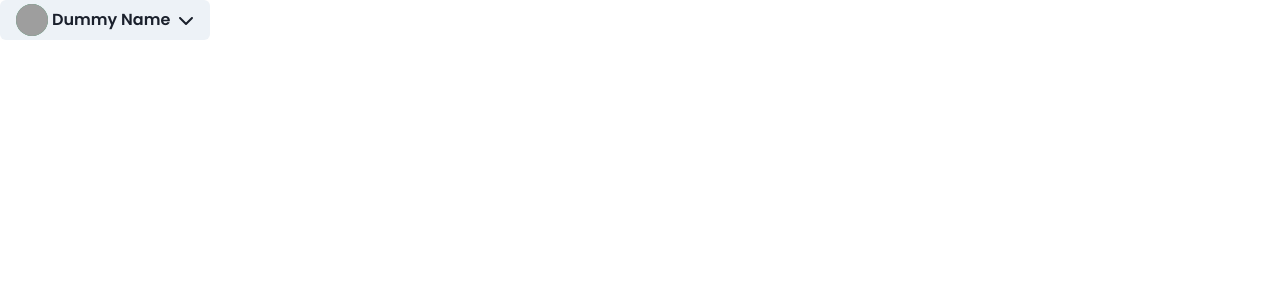
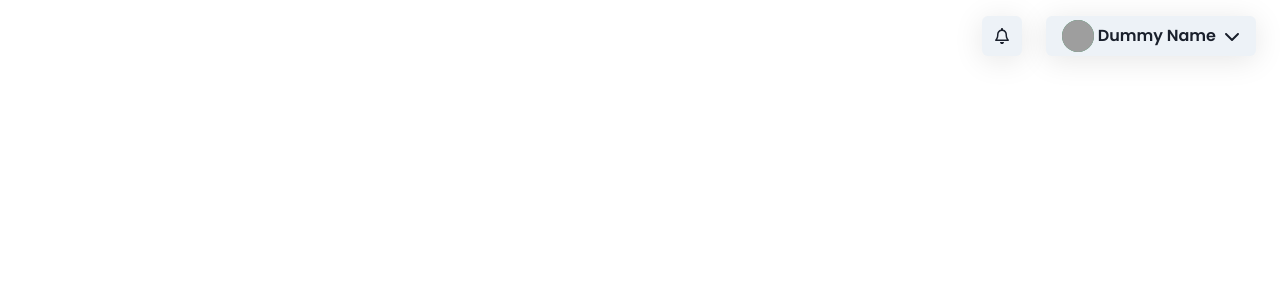
Before and after one commit to Comdatech/fence-react-app, a React (Create React App) app in the folder fence/: page /home in a window 1280 px wide. Shown: the top 300 px of the page. Built offline with nearby package versions, Linux system fonts and the light colour scheme; grey boxes are pictures that could not be loaded.

Commit message:
notificatications menu without the the Menu List

```diff
--- a/fence/src/assets/scss/components/Navigation/navigation.scss
+++ b/fence/src/assets/scss/components/Navigation/navigation.scss
@@ -1,2 +1,11 @@
 @use "../../structure/base";
 @use "../../structure/boostrap";
+
+
+.notifications-icon, .profile-btn{
+    background: rgba(255, 255, 255, 0.9);
+    border-radius: 16px;
+    box-shadow: 0 4px 30px rgba(0, 0, 0, 0.1);
+    backdrop-filter: blur(5px);
+    -webkit-backdrop-filter: blur(5px);
+}
--- a/fence/src/components/Navigation/header.js
+++ b/fence/src/components/Navigation/header.js
@@ -15,10 +15,10 @@ import {
   MenuDivider,
   Avatar,
   Flex,
-  Box,
   Button,
   Center,
   Text,
+  IconButton,
 } from "@chakra-ui/react";
 import {
   faUser,
@@ -27,28 +27,45 @@ import {
   faLifeRing,
   faChevronDown,
 } from "@fortawesome/free-solid-svg-icons";
-
+import { faBell } from '@fortawesome/free-regular-svg-icons';
 
 const Header = () => {
 
-  //define fontawesome icons
+  //fontawesome icons
     const userIcon = <FontAwesomeIcon className="icon" icon={faUser} />;
     const settingsIcon = <FontAwesomeIcon className="icon" icon={faGear} />;
     const logoutIcon = <FontAwesomeIcon className="icon" icon={faArrowRightFromBracket} />;
     const helpIcon = <FontAwesomeIcon className="icon" icon={faLifeRing} />;
     const downIcon =  <FontAwesomeIcon className="icon" icon={faChevronDown} />;
+    const notificationIcon = <FontAwesomeIcon className='icon' icon={faBell}/>;
 
-    //dynamic variables will be decalred here
+    //dynamic variables will be decalred here at a later stage
     const username = "Dummy Name";
+
   return (
     <>
-      <Flex>
+      <Flex direction="row" justify="space-between" className='pt-3'>
         <Flex></Flex>
         <Flex>
-          <Box></Box>
+          <Menu isLazy className="notifications-dropdown">
+            <MenuButton
+              as={IconButton}
+              icon={notificationIcon}
+              className="notifications-icon  mr-4"
+              _active={{ color: "#259237" }}
+              _hover={{ color: "#259237" }}
+            />
+            <MenuList></MenuList>
+          </Menu>
           <Menu isLazy className="profile-dropdown">
-            <MenuButton className="profile-btn" as={Button} rightIcon={downIcon}>
-              <Center className='container'>
+            <MenuButton
+              className="profile-btn mr-4"
+              as={Button}
+              rightIcon={downIcon}
+              _active={{ color: "#259237" }}
+              _hover={{ color: "#259237" }}
+            >
+              <Center className="container">
                 <Avatar
                   bg="green.500"
                   size="sm"
@@ -56,7 +73,9 @@ const Header = () => {
                   src="dummy pic here"
                   className="avatar"
                 />
-                <Text paddingLeft="1" className="username">{username}</Text>
+                <Text paddingLeft="1" className="username">
+                  {username}
+                </Text>
               </Center>
             </MenuButton>
             <MenuList>
```
